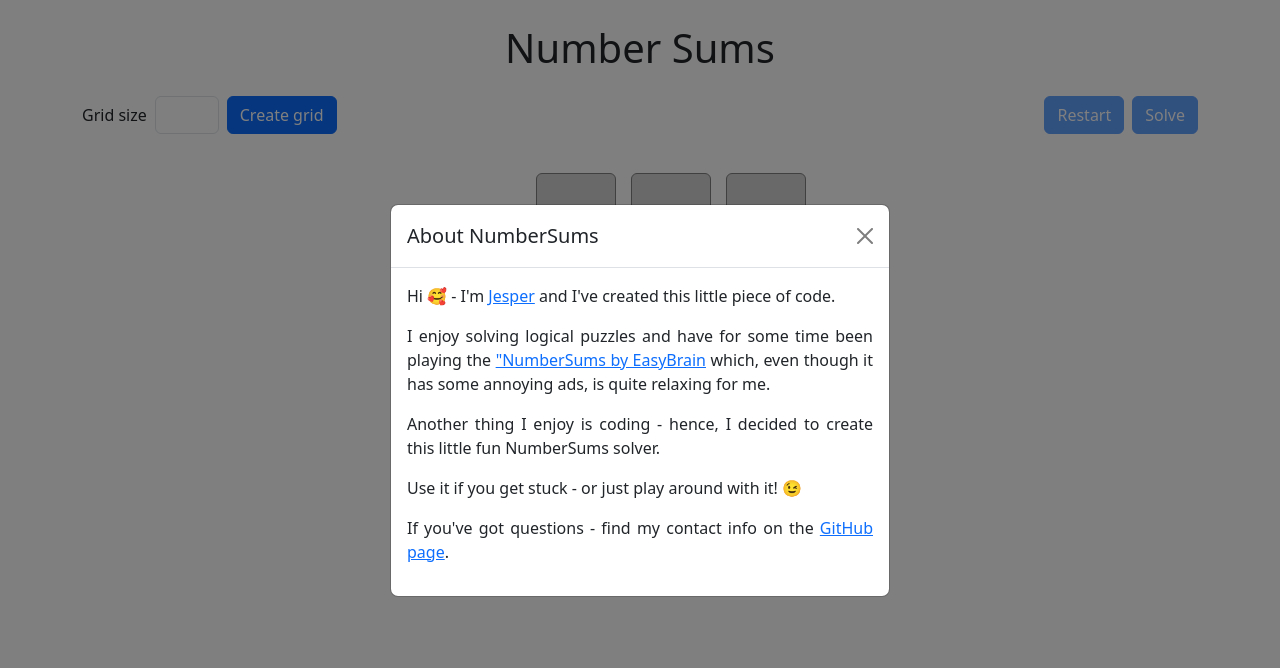
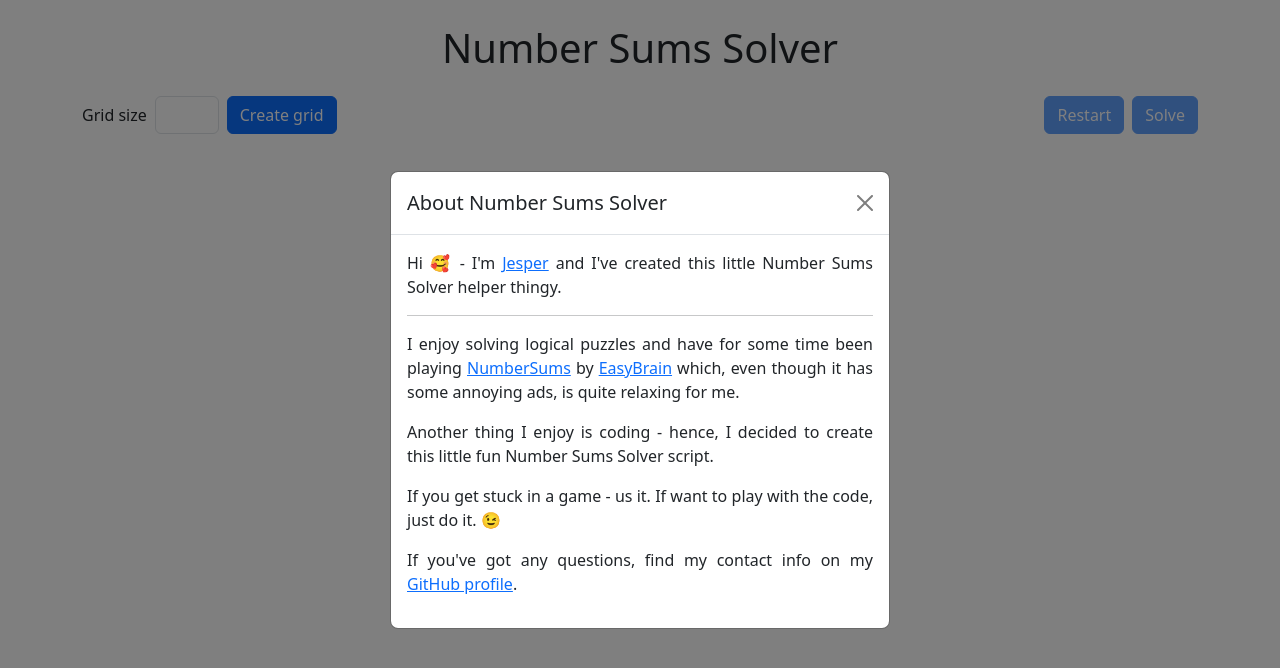
Before and after one commit to greew/numbersums, a plain HTML site: page index.html in a window 1280 px wide. Both pictures are taken after a click on the link "About". Drawn offline with nearby package versions, Linux system fonts and the light colour scheme.

Commit message:
Minor updates

```diff
--- a/index.html
+++ b/index.html
@@ -2,7 +2,7 @@
 <html lang="en">
 <head>
     <meta charset="UTF-8">
-    <title>Number Sums</title>
+    <title>Number Sums Solver</title>
     <link href="https://cdn.jsdelivr.net/npm/bootstrap@5.3.3/dist/css/bootstrap.min.css"
           rel="stylesheet"
           integrity="sha384-QWTKZyjpPEjISv5WaRU9OFeRpok6YctnYmDr5pNlyT2bRjXh0JMhjY6hW+ALEwIH"
@@ -105,7 +105,7 @@
 <body>
 <div class="container">
     <header class="my-4">
-        <h1 class="text-center">Number Sums</h1>
+        <h1 class="text-center">Number Sums Solver</h1>
     </header>
 
     <div class="row my-4">
@@ -171,15 +171,16 @@
         <div class="modal-dialog modal-dialog-centered modal-dialog-scrollable">
             <div class="modal-content">
                 <div class="modal-header">
-                    <h5 class="modal-title">About NumberSums</h5>
+                    <h5 class="modal-title">About Number Sums Solver</h5>
                     <button type="button" class="btn-close" data-bs-dismiss="modal" aria-label="Close"></button>
                 </div>
                 <div class="modal-body">
-                    <p>Hi 🥰 - I'm <a href="https://github.com/greew/">Jesper</a> and I've created this little piece of code.</p>
-                    <p>I enjoy solving logical puzzles and have for some time been playing the <a href="https://play.google.com/store/apps/details?id=com.easybrain.number.sums.puzzle">"NumberSums by EasyBrain</a> which, even though it has some annoying ads, is quite relaxing for me.</p>
-                    <p>Another thing I enjoy is coding - hence, I decided to create this little fun NumberSums solver.</p>
-                    <p>Use it if you get stuck - or just play around with it! 😉</p>
-                    <p>If you've got questions - find my contact info on the <a href="https://github.com/greew/">GitHub page</a>.</p>
+                    <p>Hi 🥰 - I'm <a href="https://github.com/greew/">Jesper</a> and I've created this little Number Sums Solver helper thingy.</p>
+                    <hr />
+                    <p>I enjoy solving logical puzzles and have for some time been playing <a href="https://play.google.com/store/apps/details?id=com.easybrain.number.sums.puzzle">NumberSums</a> by <a href="https://easybrain.com/">EasyBrain</a> which, even though it has some annoying ads, is quite relaxing for me.</p>
+                    <p>Another thing I enjoy is coding - hence, I decided to create this little fun Number Sums Solver script.</p>
+                    <p>If you get stuck in a game - us it. If want to play with the code, just do it. 😉</p>
+                    <p>If you've got any questions, find my contact info on my <a href="https://github.com/greew/">GitHub profile</a>.</p>
                 </div>
             </div>
         </div>
@@ -258,7 +259,6 @@
 </script>
 <script type="module">
     import App from './js/App.js';
-
     new App();
 </script>
 </body>
```
